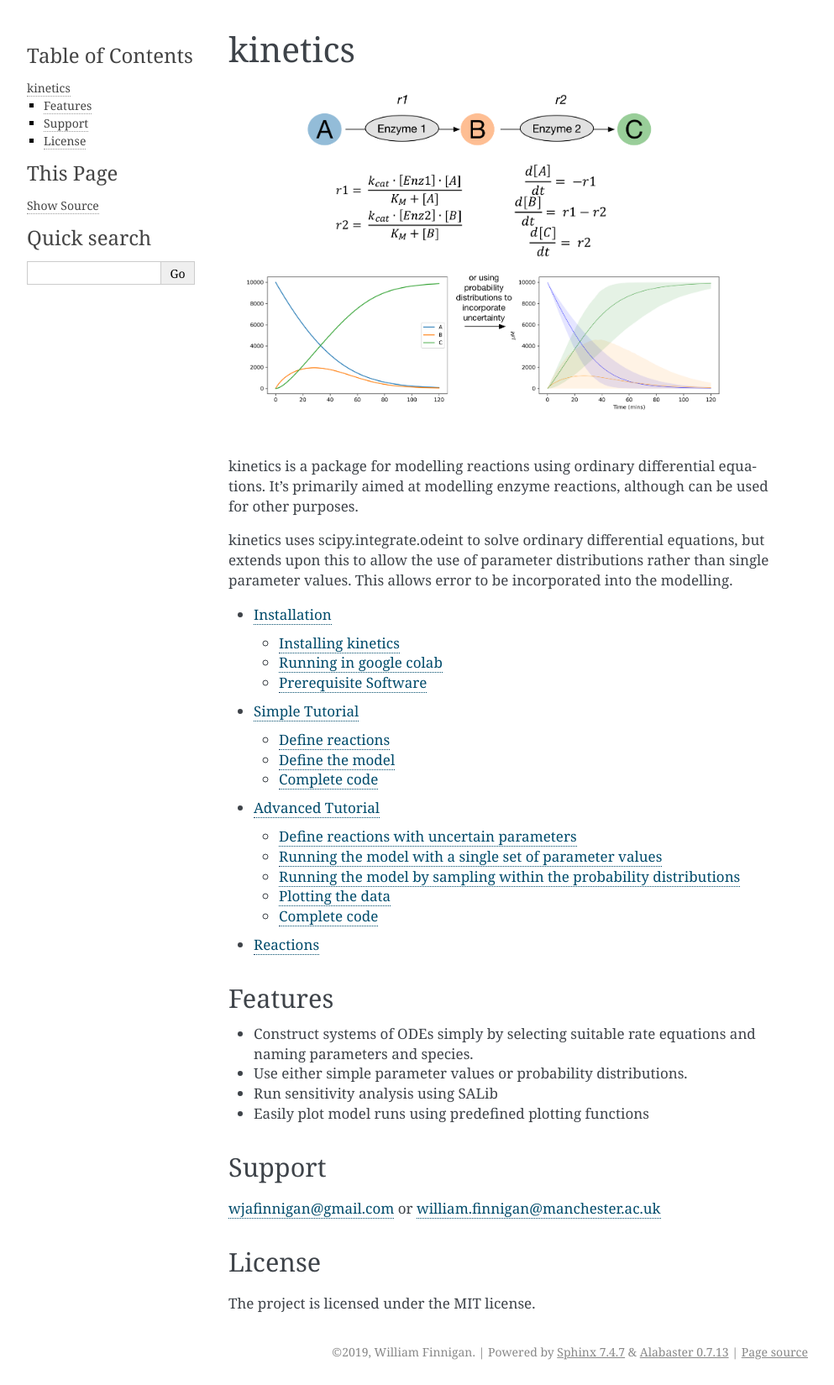
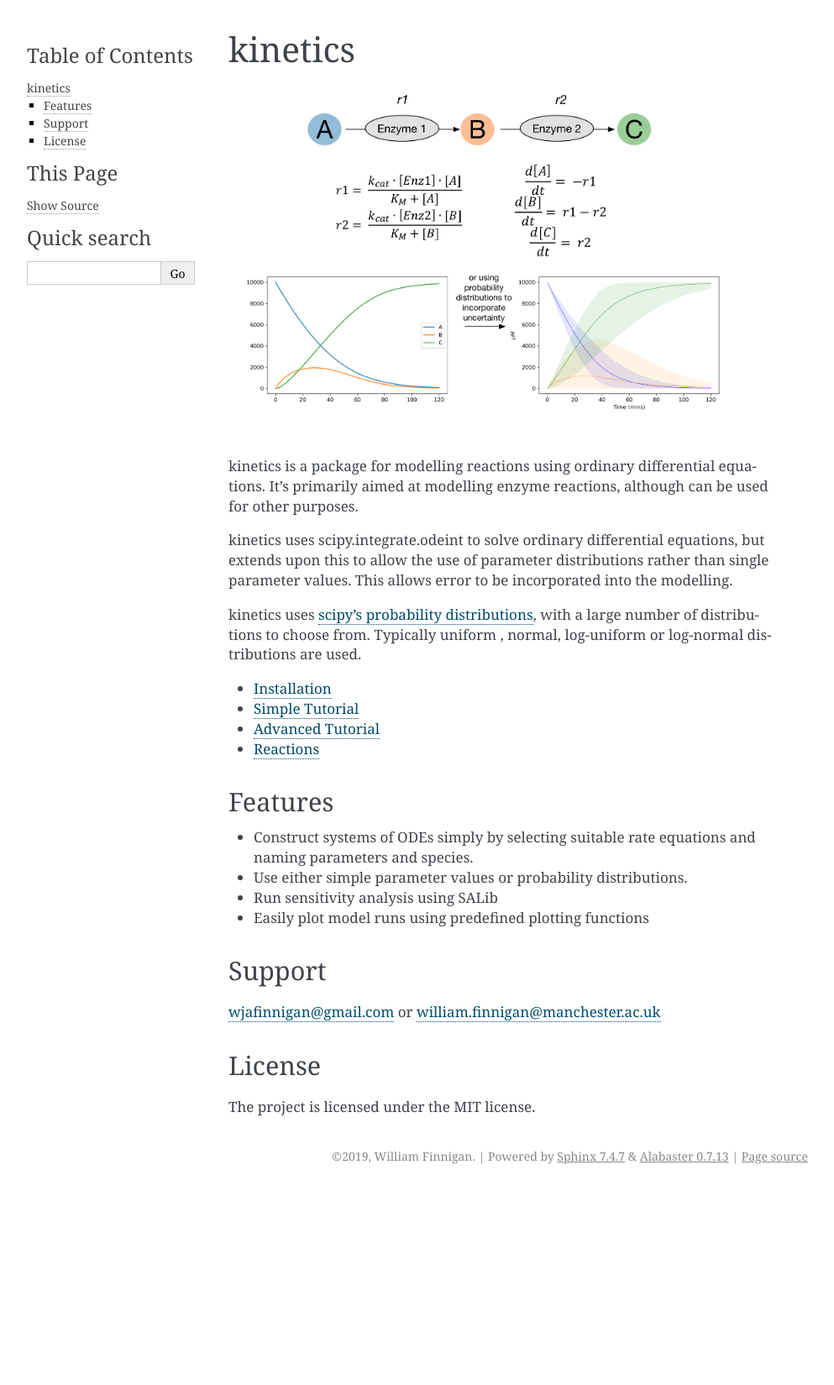
Before and after one commit to willfinnigan/kinetics, a Sphinx documentation site: the page built from docs/index.rst, in a window 1280 px wide. Shown: the whole page at 84% size, without its empty margins (148-1141 px from the left). Built offline with Sphinx 7.4.7, drawn with Linux system fonts in a browser that asks for light colours; pages that are not in the unit, such as notebooks, are missing from menus; the version number is read from the project's files by our own code; after the commit the page ends 1416 px from its top, so only the background shows below that.

Commit message:
Documentation

```diff
--- a/docs/index.rst
+++ b/docs/index.rst
@@ -12,8 +12,11 @@ kinetics uses scipy.integrate.odeint to solve ordinary differential equations,
 but extends upon this to allow the use of parameter distributions rather than single parameter values.
 This allows error to be incorporated into the modelling.
 
+kinetics uses `scipy's probability distributions <https://docs.scipy.org/doc/scipy/reference/stats.html/>`_, with a large number of distributions to choose from.
+Typically uniform , normal, log-uniform or log-normal distributions are used.
+
 .. toctree::
-   :maxdepth: 2
+   :maxdepth: 1
 
    Installation
    Simple Tutorial
--- a/kinetics/__init__.py
+++ b/kinetics/__init__.py
@@ -3,4 +3,4 @@ from kinetics.Reaction_Classes import *
 from kinetics import Uncertainty, Sensitivity
 from kinetics.Genetic_Algorithm import GA_Base_Class
 
-__version__ = '1.2.8'
+__version__ = '1.3.0'
```
Also changed, not shown: docs/Advanced Tutorial.rst (+11 -1 lines), 1 other file.
